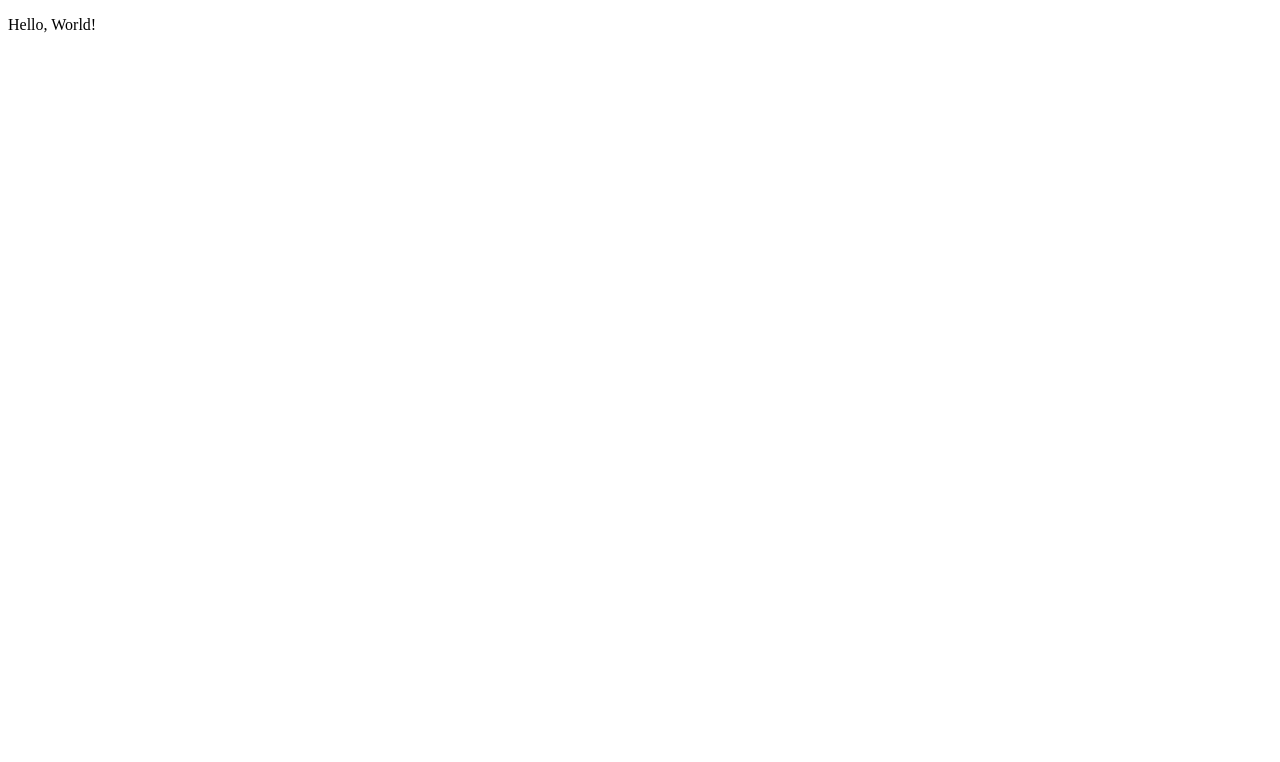
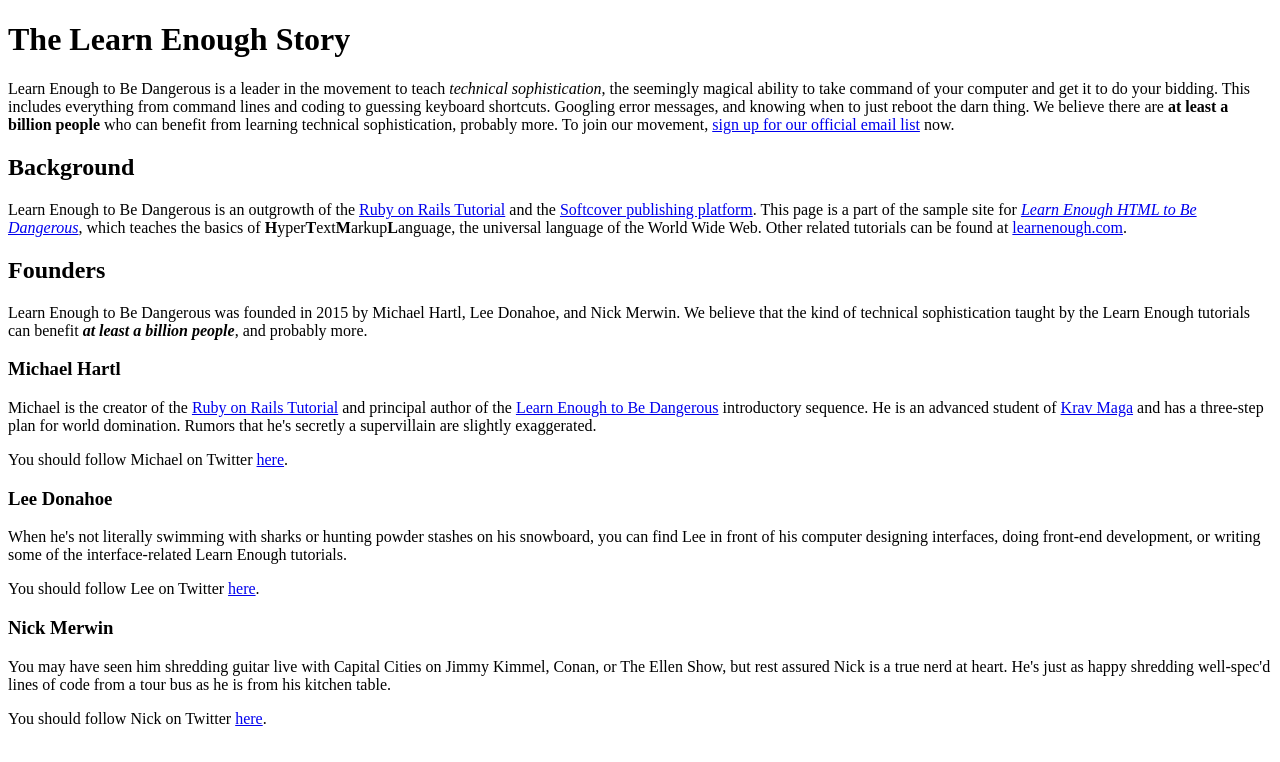
Before and after one commit to iancrusan/sample_website, a plain HTML site: page index.html in a window 1280 px wide. Drawn offline with Linux system fonts and the light colour scheme.

Commit message:
added bios with active links

```diff
--- a/index.html
+++ b/index.html
@@ -1,10 +1,58 @@
 <!DOCTYPE html>
 <html>
    <head>
-      <title>Page Title</title>
+      <title>Learn Enough to Be Dangerous</title>
       <meta charset="utf-8">
    </head>
    <body>
-      <p>Hello, World!</p>
+      <h1>The Learn Enough Story</h1>
+         <p>
+            Learn Enough to Be Dangerous is a leader in the movement to teach <em>technical sophistication</em>,
+            the seemingly magical ability to take command of your computer and get it to do your bidding.
+            This includes everything from command lines and coding to guessing keyboard shortcuts.
+            Googling error messages, and knowing when to just reboot the darn thing.
+            We believe there are <strong>at least a billion people</strong> who can benefit from learning technical sophistication,
+            probably more. To join our movement, <a href="http://learnenough.com/email">sign up for our official email list</a> now.
+         </p>
+      <h2>Background</h2>
+         <p>Learn Enough to Be Dangerous is an outgrowth of the
+            <a href="http://railstutorial.org/">Ruby on Rails Tutorial</a> and the
+            <a href="http://softcover.io/">Softcover publishing platform</a>.
+            This page is a part of the sample site for
+            <a href="http://learnenough.com/html-tutorial"><em>Learn Enough HTML to Be Dangerous</em></a>, which teaches the basics of
+            <strong>H</strong>yper<strong>T</strong>ext<strong>M</strong>arkup<strong>L</strong>anguage, the universal language of the World Wide Web.
+            Other related tutorials can be found at <a href="http://learnenough.com/">learnenough.com</a>.
+
+         </p>
+      <h2>Founders</h2>
+         <p>
+            Learn Enough to Be Dangerous was founded in 2015 by Michael Hartl, Lee Donahoe, and Nick Merwin.
+            We believe that the kind of technical sophistication taught by the Learn Enough tutorials can benefit <strong><em>at least a billion people</em></strong>, and probably more.
+         </p>
+      <h3>Michael Hartl</h3>
+         <p>
+            Michael is the creator of the <a href="http://railstutorial.org/">Ruby on Rails Tutorial</a> and principal author of the <a href="http://learnenough.com/">Learn Enough to Be Dangerous</a> introductory sequence. He is an advanced student of
+            <a href="http://kravmaga.com/">Krav Maga</a> and has a three-step plan for world domination.
+            Rumors that he's secretly a supervillain are slightly exaggerated.
+         </p>
+         <p>
+            You should follow Michael on Twitter <a href="http://twitter.com/mhartl" target="_blank">here</a>.
+         </p>
+
+      <h3>Lee Donahoe</h3>
+         <p>
+            When he's not literally swimming with sharks or hunting powder stashes on his snowboard, you can find Lee in front of his computer designing interfaces, doing front-end development, or writing some of the interface-related Learn Enough tutorials.
+         </p>
+         <p>
+            You should follow Lee on Twitter <a href="https://twitter.com/leedonahoe" target="_blank">here</a>.
+         </p>
+
+      <h3>Nick Merwin</h3>
+         <p>
+            You may have seen him shredding guitar live with Capital Cities on Jimmy Kimmel, Conan, or The Ellen Show, but rest assured Nick is a true nerd at heart. He's just as happy shredding well-spec'd lines of code from a tour bus as he is from his kitchen table.
+         </p>
+         <p>
+            You should follow Nick on Twitter <a href="https://twitter.com/nickmerwin" target="_blank">here</a>.
+         </p>
    </body>
 </html>
```
